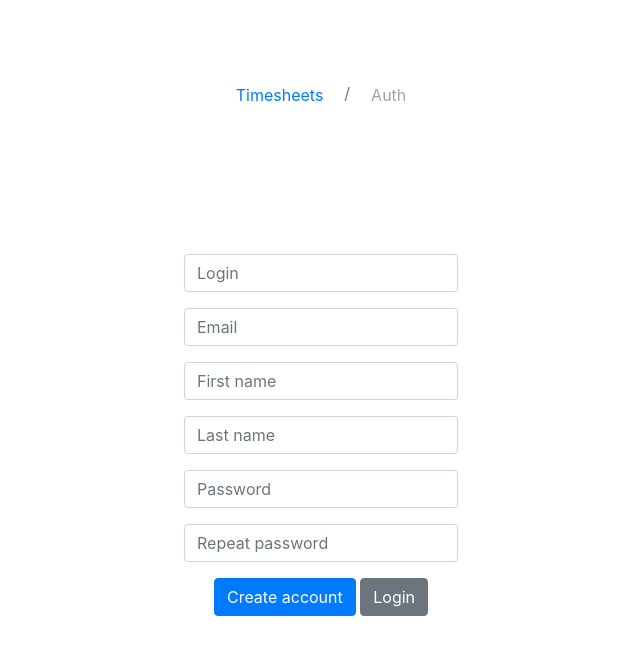
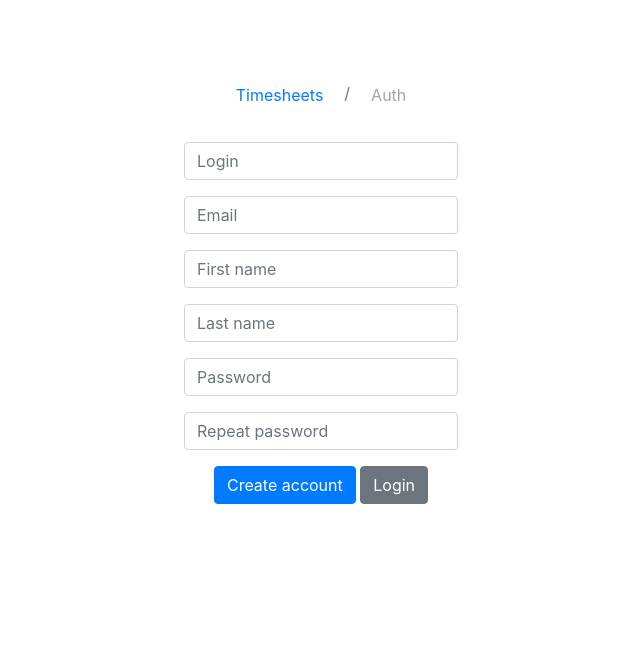
Before and after one commit to k0oda/timesheets, a Django app: page /register/ in a window 1280 px wide. Shown: the top 655 px of the page, without its empty margins (319-959 px from the left). Run offline with Django 3.2, Linux system fonts and the light colour scheme; some libraries are stand-ins or nearby versions.

Commit message:
styling: move margin-top from auth template to auth_base

```diff
--- a/templates/authentication/auth.html
+++ b/templates/authentication/auth.html
@@ -1,7 +1,7 @@
 {% extends 'authentication/auth_base.html' %}
 
 {% block content %}
-    <form method="POST" class="mt-2">
+    <form method="POST">
         {% csrf_token %}
 
         {% for field in form %}
```
